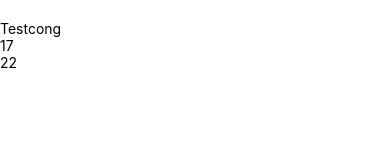
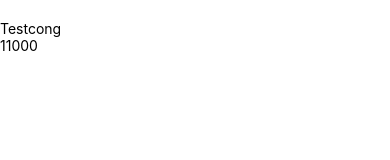
Before and after one commit to GyroPhan/Money, a React Native app in the folder Money/: screen / in a window 390 px wide. Shown: the top 160 px of the page. Built offline with nearby package versions, Linux system fonts and the light colour scheme.

Commit message:
finish tinhtoan

```diff
--- a/Money/Testcong.js
+++ b/Money/Testcong.js
@@ -10,24 +10,37 @@ export default class Testcong extends Component {
                 { nguonThu: 'kinh doanh', tienThu: '2000' },
                 { nguonThu: 'chay grab', tienThu: '1000' },
             ],
+            array1: [1, 2, 3, 4, 7],
             s1: '',
             s2: '',
+            newar: [],
+            sum:'',
         }
     }
     tinhtoan1 = () => {
-        const array1 = [1, 2, 3, 4, 7];
         const cac = (a, b) => a + b;
-
         // 1 + 2 + 3 + 4
-        this.state.s1 = array1.reduce(cac)
-        console.log(array1.reduce(cac));
+        this.state.s1 = this.state.array1.reduce(cac)
+        console.log(this.state.s1);
         // expected output: 10
 
         // 5 + 1 + 2 + 3 + 4
-        this.state.s2 = array1.reduce(cac, 5)
-        console.log(array1.reduce(cac, 5));
+        this.state.s2 = this.state.array1.reduce(cac, 5)
+        console.log(this.state.s2);
         // expected output: 15
 
+    }
+    taomang() {
+
+        this.state.datathu.map((item, index) => {
+            console.log('map', this.state.datathu[index].tienThu)
+
+            this.state.newar.push(Number(this.state.datathu[index].tienThu))
+            console.log('push', this.state.newar)
+
+        const cac = (a, b) => a + b
+            this.state.sum= this.state.newar.reduce(cac)
+        })
     }
 
 
@@ -35,8 +48,8 @@ export default class Testcong extends Component {
         return (
             <View style={{ marginTop: 20 }}>
                 <Text>Testcong</Text>
-                {this.tinhtoan1()}
-                <Text>{this.state.s1}</Text>
+                {this.taomang()}
+                <Text>{this.state.sum}</Text>
                 <Text>{this.state.s2}</Text>
             </View>
         );
```
